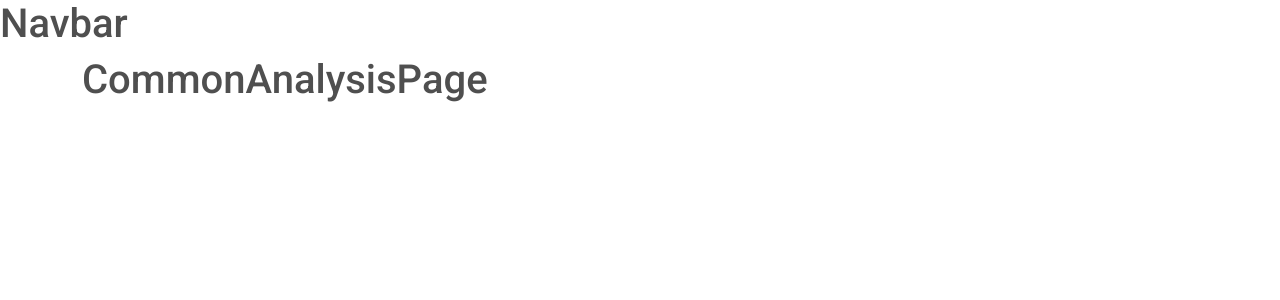
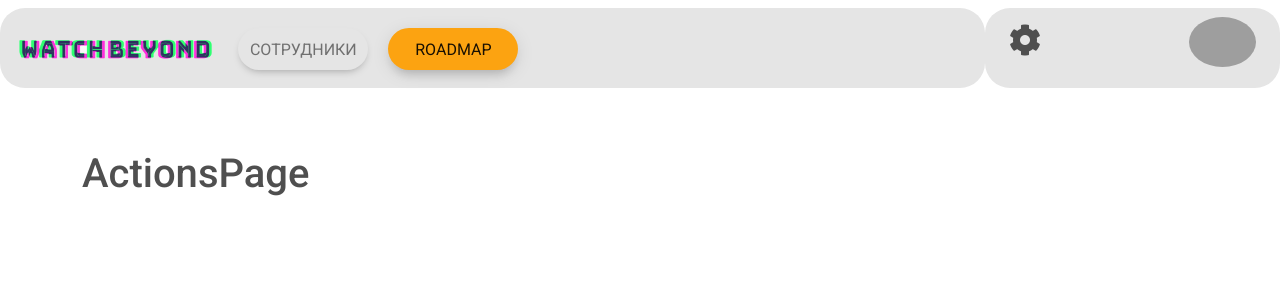
Before and after one commit to AlbertShabrov/staff_evaluation, a React (Create React App) app in the folder client/: page /actions in a window 1280 px wide. Before the commit this address led to /common. Shown: the top 300 px of the page. Built offline with nearby package versions, Linux system fonts and the light colour scheme; grey boxes are pictures that could not be loaded.

Commit message:
navbar finished

```diff
--- /dev/null
+++ b/client/src/App.css
@@ -0,0 +1,3 @@
+.se-page {
+    margin-top: 150px;
+}
--- a/client/src/App.js
+++ b/client/src/App.js
@@ -4,6 +4,7 @@ import {useRoutes} from './routes';
 import {useAuth} from './hooks/auth.hook';
 import {Navbar} from './components/Navbar';
 import {Loader} from './components/Loader';
+import './App.css'
 
 function App() {
   // const {ready, token, login, logout, userId} = useAuth();
@@ -18,7 +19,11 @@ function App() {
     <Router>
       { isAuthenticated && <Navbar /> }
       <div className="container">
-        {routes}
+          <div className="row d-flex justify-content-center">
+              <div className="col se-page">
+                  {routes}
+              </div>
+          </div>
       </div>
     </Router>
   );
--- /dev/null
+++ b/client/src/components/Navbar.css
@@ -0,0 +1,35 @@
+.se-navbar {
+    height: 80px;
+}
+
+.se-navbar .main {
+    width: 1000px;
+    border-radius: 25px;
+    background-color: #e5e5e5;
+}
+
+.se-navbar .settings {
+    width: 300px;
+    border-radius: 25px;
+    background-color: #e5e5e5;
+}
+
+.navbar {
+    box-shadow: none;
+    border-radius: 25px;
+}
+
+.nav-link {
+    width: 130px;
+    background-color: #e5e5e5;
+    color: #707070;
+}
+
+.nav-link:hover {
+    color: #14213d;
+}
+
+.nav-link.active {
+    background-color: #fca311;
+    color: #000000;
+}
--- a/client/src/components/Navbar.js
+++ b/client/src/components/Navbar.js
@@ -1,5 +1,75 @@
+import './Navbar.css';
+import {NavLink} from 'react-router-dom'
+
 export const Navbar = () => {
     return (
-        <h1>Navbar</h1>
+        <div className="se-navbar mt-2 fixed-top d-flex justify-content-around">
+            <div className="main d-flex">
+                <Pills />
+            </div>
+            <div className="settings">
+                <Settings />
+            </div>
+        </div>
     )
 }
+
+const Pills = () => {
+    return (
+        <nav className="navbar navbar-expand-lg">
+            <div className="container-fluid">
+
+                <a className="navbar-brand mt-2 mt-lg-0" href="#">
+                    <img
+                        src="../images/logo.png"
+                        height="40"
+                        alt=""
+                        loading="lazy"
+                    />
+                </a>
+                <ul className="navbar-nav me-auto mb-2 mb-lg-0">
+                    <li className="nav-item">
+                        <NavLink className='nav-link btn btn-rounded'
+                                 to="/common">Сотрудники</NavLink>
+                    </li>
+                    <li className="nav-item" style={{ marginLeft: 20 }}>
+                        <NavLink className='nav-link btn btn-rounded'
+                                 to="/actions">Roadmap</NavLink>
+                    </li>
+                </ul>
+            </div>
+        </nav>
+    )
+}
+
+const Settings = () => {
+    return (
+        <nav className="navbar navbar-expand-lg">
+            <div className="container-fluid d-flex align-items-center justify-content-between col-11">
+                <NavLink
+                    className="text-reset me-4"
+                    to="/settings"
+                    role="button"
+                >
+                    <i className="fas fa-cog fa-2x"></i>
+                </NavLink>
+
+                <a
+                    className="dropdown-toggle d-flex align-items-center hidden-arrow"
+                    href="#"
+                    role="button"
+                    data-mdb-toggle="dropdown"
+                    aria-expanded="false"
+                >
+                    <img
+                        src="https://mdbootstrap.com/img/new/avatars/2.jpg"
+                        className="rounded-circle"
+                        height="50"
+                        alt=""
+                        loading="lazy"
+                    />
+                </a>
+            </div>
+        </nav>
+    )
+}
--- a/client/src/index.js
+++ b/client/src/index.js
@@ -7,11 +7,11 @@ import { applyMiddleware, compose, createStore } from 'redux';
 import { Provider } from 'react-redux';
 import { rootReducer } from './redux/reducers/root';
 import thunk from 'redux-thunk';
+import './index.css';
 
 const store = createStore(
     rootReducer, compose(
-        applyMiddleware(thunk),
-        window.__REDUX_DEVTOOLS_EXTENSION__ && window.__REDUX_DEVTOOLS_EXTENSION__()
+        applyMiddleware(thunk)
     )
 );
 
--- /dev/null
+++ b/client/src/pages/ActionsPage.js
@@ -0,0 +1,5 @@
+export const ActionsPage = () => {
+    return (
+        <h1>ActionsPage</h1>
+    )
+}
--- a/client/src/routes.js
+++ b/client/src/routes.js
@@ -4,6 +4,7 @@ import {AuthPage} from './pages/AuthPage';
 import {ProfilePage} from "./pages/ProfilePage";
 import {CommonAnalysisPage} from "./pages/CommonAnalysisPage";
 import {SettingsPage} from "./pages/SettingsPage";
+import {ActionsPage} from "./pages/ActionsPage";
 
 export const useRoutes = isAuthenticated => {
     if (isAuthenticated) {
@@ -17,6 +18,9 @@ export const useRoutes = isAuthenticated => {
                 </Route>
                 <Route path="/settings" exact>
                     <SettingsPage />
+                </Route>
+                <Route path="/actions" exact>
+                    <ActionsPage />
                 </Route>
                 <Redirect to="/common"/>
             </Switch>
```
Also changed, not shown: client/public/images/logo.png (added).
